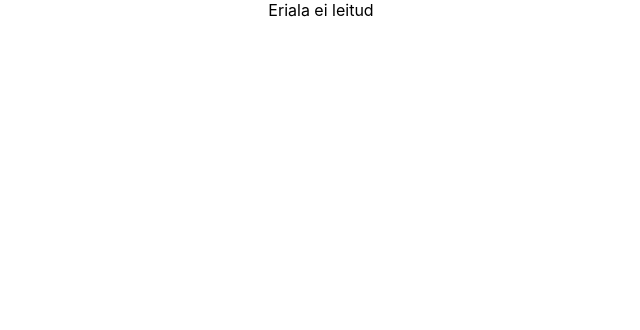
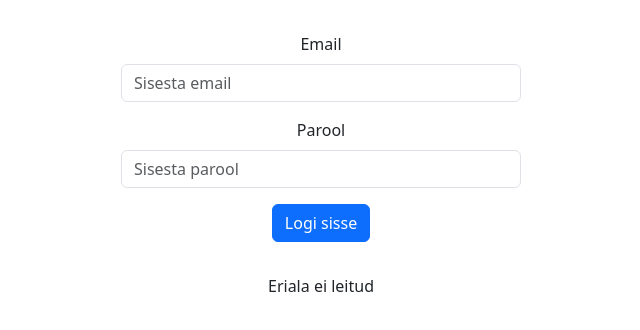
Before and after one commit to Hannes767/Front-end, a React (Create React App) app in the folder kutsekoolid/: page /change-professions/0/0 in a window 1280 px wide. Shown: the top 330 px of the page, without its empty margins (319-959 px from the left). Built offline with nearby package versions, Linux system fonts and the light colour scheme; no server answers.

Commit message:
firebase auth

```diff
--- a/kutsekoolid/package.json
+++ b/kutsekoolid/package.json
@@ -6,6 +6,7 @@
     "@testing-library/jest-dom": "^5.17.0",
     "@testing-library/react": "^13.4.0",
     "@testing-library/user-event": "^13.5.0",
+    "bootstrap": "^5.3.6",
     "firebase": "^10.14.1",
     "react": "^18.3.1",
     "react-bootstrap": "^2.10.5",
--- a/kutsekoolid/src/App.js
+++ b/kutsekoolid/src/App.js
@@ -3,11 +3,33 @@ import {Route, Routes} from "react-router-dom"
 import HomePage from './pages/HomePage';
 import AddProfessions from './pages/AddProfessions';
 import ChangeProfessions from './pages/ChangeProfessions';
-;
+import { Container, Button } from "react-bootstrap";
+import { useAuth } from "./AuthContext";
+import LoginForm from "./components/LoginForm";
+import { logout } from "./authService";
 
 function App() {
+
+  const { user } = useAuth();
+
   return (
+
+
     <div className="App">
+
+      <Container style={{ padding: "2rem" }}>
+      {!user ? (
+        <LoginForm />
+      ) : (
+        <>
+          <h2>Tere, {user.email}!</h2>
+          <Button variant="secondary" onClick={logout}>
+            Logi välja
+          </Button>
+        </>
+      )}
+    </Container>
+
       <Routes>
           <Route path="/" element={<HomePage/>}/>
           <Route path="/add-professions" element={<AddProfessions/>}/>
--- /dev/null
+++ b/kutsekoolid/src/AuthContext.js
@@ -0,0 +1,22 @@
+import React, { createContext, useContext, useEffect, useState } from "react";
+import { onAuthStateChanged } from "firebase/auth";
+import { auth } from "./firebase";
+
+const AuthContext = createContext();
+
+export const useAuth = () => useContext(AuthContext);
+
+export const AuthProvider = ({ children }) => {
+  const [user, setUser] = useState(null);
+
+  useEffect(() => {
+    const unsubscribe = onAuthStateChanged(auth, setUser);
+    return unsubscribe;
+  }, []);
+
+  return (
+    <AuthContext.Provider value={{ user }}>
+      {children}
+    </AuthContext.Provider>
+  );
+};
--- /dev/null
+++ b/kutsekoolid/src/authService.js
@@ -0,0 +1,7 @@
+import { signInWithEmailAndPassword, signOut } from "firebase/auth";
+import { auth } from "./firebase";
+
+export const login = (email, password) =>
+  signInWithEmailAndPassword(auth, email, password);
+
+export const logout = () => signOut(auth);
--- /dev/null
+++ b/kutsekoolid/src/components/LoginForm.jsx
@@ -0,0 +1,48 @@
+import React, { useState } from "react";
+import { Button, Form, Alert } from "react-bootstrap";
+import { login } from "../authService";
+
+export default function LoginForm() {
+  const [email, setEmail] = useState("");
+  const [password, setPassword] = useState("");
+  const [error, setError] = useState(null);
+
+  const handleSubmit = async (e) => {
+    e.preventDefault();
+    setError(null);
+    try {
+      await login(email, password);
+    } catch (err) {
+      setError(err.message);
+    }
+  };
+
+  return (
+    <Form onSubmit={handleSubmit} style={{ maxWidth: "400px", margin: "auto" }}>
+      {error && <Alert variant="danger">{error}</Alert>}
+      <Form.Group className="mb-3" controlId="formEmail">
+        <Form.Label>Email</Form.Label>
+        <Form.Control
+          type="email"
+          placeholder="Sisesta email"
+          value={email}
+          onChange={(e) => setEmail(e.target.value)}
+          required
+        />
+      </Form.Group>
+      <Form.Group className="mb-3" controlId="formPassword">
+        <Form.Label>Parool</Form.Label>
+        <Form.Control
+          type="password"
+          placeholder="Sisesta parool"
+          value={password}
+          onChange={(e) => setPassword(e.target.value)}
+          required
+        />
+      </Form.Group>
+      <Button variant="primary" type="submit">
+        Logi sisse
+      </Button>
+    </Form>
+  );
+}
--- /dev/null
+++ b/kutsekoolid/src/firebase.js
@@ -0,0 +1,19 @@
+// src/firebase.js
+import { initializeApp } from "firebase/app";
+import { getAuth } from "firebase/auth";
+
+const firebaseConfig = {
+  apiKey: "AIzaSyDAM8Wan3z2TAuTc126EYJ1IqdH4pb2GEk",
+  authDomain: "kutsekoolid.firebaseapp.com",
+  databaseURL: "https://kutsekoolid-default-rtdb.europe-west1.firebasedatabase.app",
+  projectId: "kutsekoolid",
+  storageBucket: "kutsekoolid.firebasestorage.app",
+  messagingSenderId: "457036086151",
+  appId: "1:457036086151:web:09638c69d93621d9c5b122",
+  measurementId: "G-DQ8WJZVXNT"
+};
+
+const app = initializeApp(firebaseConfig);
+const auth = getAuth(app);
+
+export { auth };
--- a/kutsekoolid/src/index.js
+++ b/kutsekoolid/src/index.js
@@ -3,13 +3,17 @@ import ReactDOM from 'react-dom/client';
 import './index.css';
 import App from './App';
 import {BrowserRouter} from "react-router-dom"
+import { AuthProvider } from "./AuthContext";
+import "bootstrap/dist/css/bootstrap.min.css";
 
 
 const root = ReactDOM.createRoot(document.getElementById('root'));
 root.render(
   <React.StrictMode>
     <BrowserRouter>
+    <AuthProvider>
       <App />
+    </AuthProvider>
     </BrowserRouter>
   </React.StrictMode>
 );
--- a/kutsekoolid/src/pages/AddProfessions.jsx
+++ b/kutsekoolid/src/pages/AddProfessions.jsx
@@ -1,23 +1,51 @@
 import React, { useRef, useState, useEffect } from 'react'
 // import schoolsFromFile from "../vocationalinstitutions.json"
 import {Link} from "react-router-dom"
+import { auth } from '../firebase'; // Lisa see
+import { onAuthStateChanged } from 'firebase/auth';
 
 function AddProfessions() {
     const [message, setMessage] = useState("Lisa eriala");
     const [professions, setProfessions] = useState([]);
     const [schoolIndex, setSchoolIndex] = useState(0);
+    const [user, setUser] = useState(null);
     const nameRef = useRef('');
     const urlRef = useRef('');
     const qualificationStandardRef = useRef('');
+    const schoolRef = useRef('')
     const url = "https://kutsekoolid-default-rtdb.europe-west1.firebasedatabase.app/professions.json"
 
     useEffect(() => {
-      fetch(url)
+        const unsubscribe = onAuthStateChanged(auth, (user) => {
+        console.log("Kasutaja:", user);
+        setUser(user);
+        });
+        fetch(url)
         .then(res => res.json())
         .then(json => setProfessions(json || []));
+
+        return () => unsubscribe();
     }, []);
 
-    const add = () => {
+
+
+    const add = async () => {
+        console.log("add funktsioon käivitus");
+
+    if (!user) {
+      alert("Ainult sisselogitud kasutaja saab lisada");
+      console.log("Kasutaja on null"); // <- See peab ka ilmuma, kui pole sisse logitud
+      return;
+    }
+
+    const idToken = await user.getIdToken(); // get Firebase ID token
+    console.log("Token:", idToken); // <- See logib tokeni välja
+
+    if (!idToken) {
+    console.error("ID-token puudub!");
+    return;
+    }
+    console.log("Token olemas:", idToken);
         const newProfession = {
             name: nameRef.current.value,
             url: urlRef.current.value,
@@ -26,7 +54,25 @@ function AddProfessions() {
 
         // Lisage uus eriala valitud kooli fields massiivi
         professions[schoolIndex].fields.push(newProfession);
-        fetch (url, {method: "PUT", body: JSON.stringify(professions)});
+
+        const urlWithAuth = `https://kutsekoolid-default-rtdb.europe-west1.firebasedatabase.app/professions.json?auth=${idToken}`;
+        console.log("URL fetchiks:", urlWithAuth);
+
+        fetch(urlWithAuth, {
+         method: "PUT",
+        headers: {
+        "Content-Type": "application/json",
+        },
+        body: JSON.stringify(professions)
+        })
+
+                .then(res => {
+                if (!res.ok) throw new Error(`Server error: ${res.status}`);
+                return res.json();
+                })
+                .then(data => console.log("Success:", data))
+                .catch(err => console.error("Viga:", err));
+
 
 
         setProfessions([...professions]); // Uuendage professionide olekut
@@ -55,10 +101,9 @@ function AddProfessions() {
 
         <select onChange={(e) => setSchoolIndex(Number(e.target.value))} value={schoolIndex}>
             {professions.map((school, index) => (
-            <option key={index}>{school.name}</option>
+            <option key={index} value={index}>{school.name}</option>
             ))}
         </select><br /><br />
-
         <label>Eriala nimetus</label><br />
         <input ref={nameRef} type="text" /><br />
         <label>Eriala koduleht</label><br />
--- a/kutsekoolid/src/pages/ChangeProfessions.jsx
+++ b/kutsekoolid/src/pages/ChangeProfessions.jsx
@@ -1,39 +1,97 @@
 import React, { useRef, useEffect, useState } from 'react'
-import { useParams, Link } from "react-router-dom"
+import { useParams, useNavigate } from "react-router-dom"
+import { auth } from '../firebase'; // lisa auth import
+import { onAuthStateChanged } from 'firebase/auth';
 // import schoolsFromFile from "../vocationalinstitutions.json"
 
 
 function ChangeProfessions() {
-  const [professions, setProfessions] = useState([]);
+    const [professions, setProfessions] = useState([]);
+    const [user, setUser] = useState(null);
     const {schoolIndex, fieldIndex} = useParams();
     const found = professions[schoolIndex];
+    const navigate = useNavigate();
+
     const nameRef = useRef('');
     const urlRef = useRef('');
     const qualificationStandardRef = useRef('');
+
     const url = "https://kutsekoolid-default-rtdb.europe-west1.firebasedatabase.app/professions.json"
 
     useEffect(() => {
+      // Kuula sisselogimist
+    const unsubscribe = onAuthStateChanged(auth, (u) => {
+      setUser(u);
+
+    });
       fetch(url)
         .then(res => res.json())
-        .then(json => setProfessions(json || []));
+        .then(json => setProfessions(json || []))
+        .catch(err => console.error("Andmete laadimine ebaõnnestus:", err));
+
+      return () => unsubscribe();
+
     }, []);
 
-    const change = () => {
+
+    if (!found) return <div>Eriala ei leitud</div>;
+
+    const change = async () => {
+
+      if (!user) {
+      alert("Pead olema sisse logitud, et muudatusi teha");
+      return;
+    }
+
+      try {
+        const token = await user.getIdToken();
+        const urlWithAuth = `${url}?auth=${token}`;
+
         professions[schoolIndex].fields[fieldIndex] = {
           "name": nameRef.current.value,
           "url": urlRef.current.value,
           "qualificationStandard": qualificationStandardRef.current.value,
         }
-        fetch (url, {method: "PUT", body: JSON.stringify(professions)});
-      };
+
+        console.log("Salvestatakse andmed:", professions);
+        console.log("Kooli indeks:", schoolIndex, "Eriala indeks:", fieldIndex);
+        console.log("Token:", token);
+
+        const res = await fetch(urlWithAuth,{
+          method: "PUT",
+          headers: {
+            "Content-Type": "application/json",
+          },
+          body: JSON.stringify(professions),
+        });
+
+        if (!res.ok) {
+        throw new Error(`Server error: ${res.status}`);
+        }
+
+        alert("Eriala edukalt muudetud");
+        navigate("/"); // pärast edukat salvestust mine tagasi avalehele
+      } catch (err) {
+      let serverResponse = "";
+      try {
+      serverResponse = await err?.response?.text?.();
+      } catch (readErr) {
+      serverResponse = "Serveri vastust ei saanud lugeda.";
+      }
+
+      console.error("Täielik viga:", err);
+      console.log("Serveri vastus:", serverResponse);
+      alert("Muudatuste salvestamisel tekkis viga");
+  }
 
 
-      if (found === undefined) {
-        //kui on tingimused täidetud, siis siin  HTML väljakuvamine lõppeb
-        return <div>Eriala ei leitud</div>
-      }
 
+      // if (found === undefined) {
+      //   //kui on tingimused täidetud, siis siin  HTML väljakuvamine lõppeb
+      //   return <div>Eriala ei leitud</div>
+      // }
 
+    }
   return (
     <div>
         <div>Muuda erialasid</div>
@@ -48,9 +106,14 @@ function ChangeProfessions() {
 
 
 
-        <Link to="/">
+          {/* <Link to="/"> Kui sa vajutad nuppu, siis Link navigatsioon toimub enne,
+          kui onClick={change} jõuab lõpuni töötada. Selle tulemusel kaotab komponent fookuse
+          ja ref muutub nulliks. ChangeProfessions.jsx:77 Täielik viga: TypeError:
+          Cannot read properties of null (reading 'value')
+          at change (ChangeProfessions.jsx:50:1)change	@	ChangeProfessions.jsx:77
+          ChangeProfessions.jsx:78 Serveri vastus: undefined*/}
           <button onClick={change}>Muuda</button><br />
-        </Link>
+        {/* </Link> */}
     </div>
   )
 }
```
Also changed, not shown: 1 other file (tests, documents, lock files or other folders).
